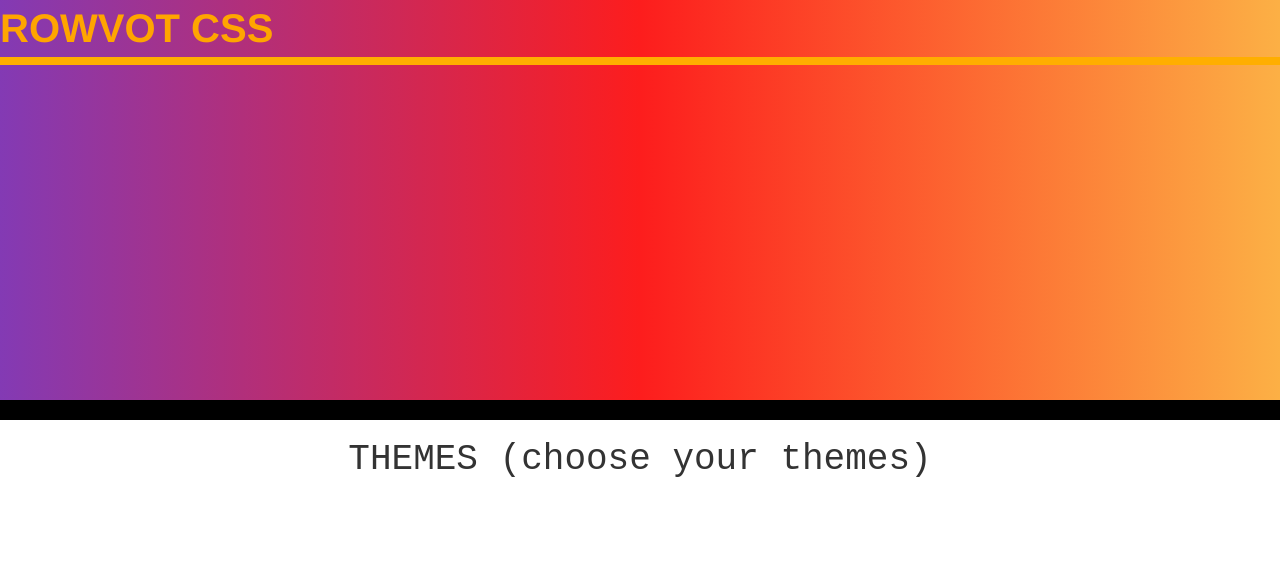
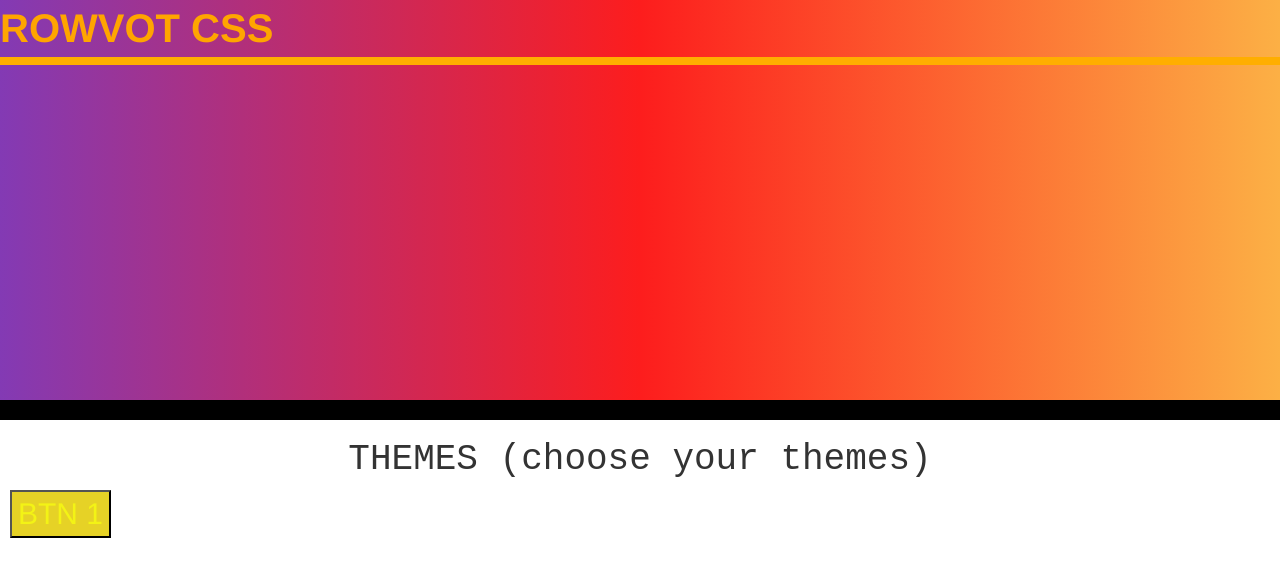
Before and after one commit to AryanDas20/rowvot, a plain HTML site: page index.html in a window 1280 px wide. Drawn offline with nearby package versions, Linux system fonts and the light colour scheme.

Commit message:
first commit

```diff
--- a/index.html
+++ b/index.html
@@ -100,6 +100,11 @@ border-bottom:20px solid black;
   <div id="blankm"></div>
 <h1 id="h1id">THEMES (choose your themes)</h1>
 
+<div>
+
+  <button class="button btnoutline yellow">BTN 1</button>
+
+</div>
 
 
 
--- a/style.css
+++ b/style.css
@@ -1,4 +1,6 @@
-.button-btnoutline-yellow{
-    color:yellow;
-
-}
+.yellow   {
+    color:rgb(243, 243, 21);
+    background-color:rgb(230, 210, 38);
+    font-size:30px;
+    margin-left:10px;
+    }
```
Also changed, not shown: static/theme1.png (added).
